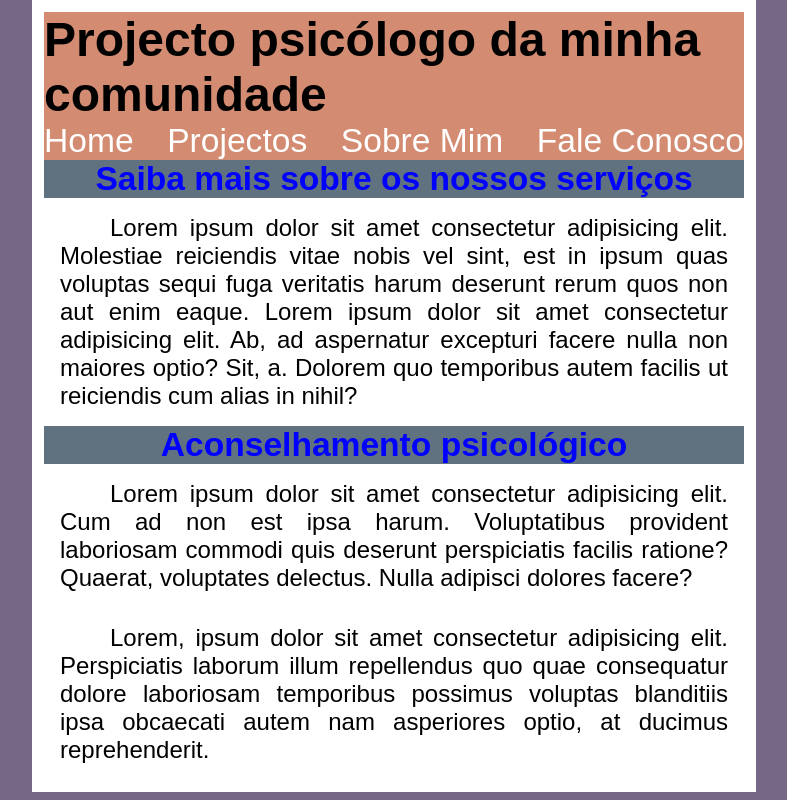
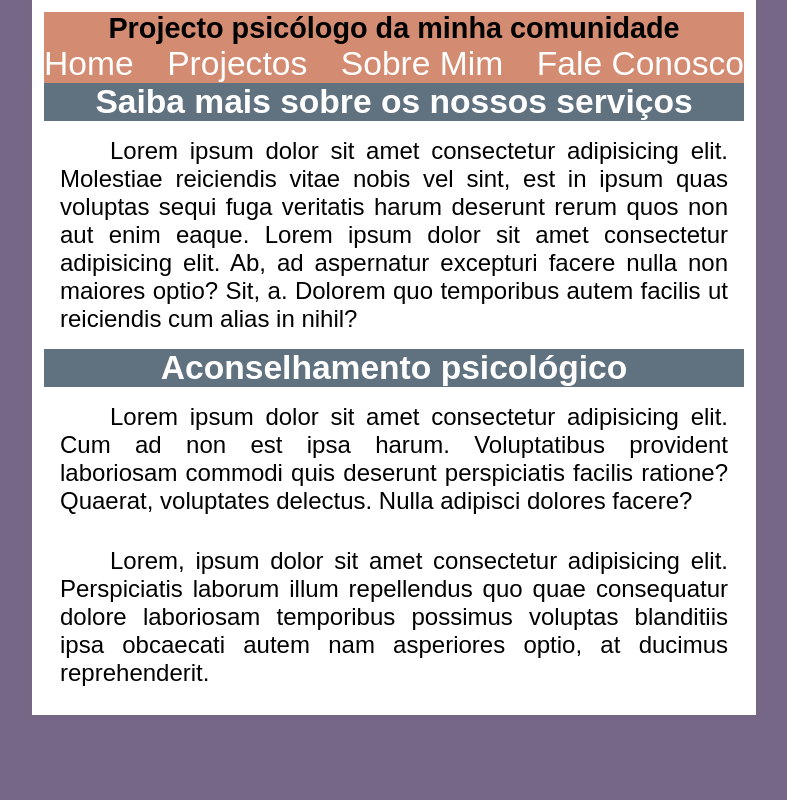
Before and after one commit to professorbaptista/Exemplo-de-Branch, a plain HTML site: page index.html in a window 1280 px wide. Shown: the whole page, without its empty margins (246-1033 px from the left). Drawn offline with Linux system fonts and the light colour scheme.

Commit message:
actualizado o design

```diff
--- a/estilo.css
+++ b/estilo.css
@@ -23,6 +23,12 @@ header{
 
 }
 
+header h1{
+    font-size: 1.2em;
+    text-align: center;
+
+}
+
 ul{
     list-style-type: none;
     justify-content: space-between;
@@ -38,11 +44,11 @@ li a{
 
 li a:hover{
     color: rgb(153, 211, 66);
-    font-size: .6em;
+    font-size: .5em;
 }
 
 article h2{
-    color: rgb(0, 0, 255);
+    color: white;
     text-align: center;
     font-size: 1.4em;
     background-color: rgb(96, 113, 128);
```
